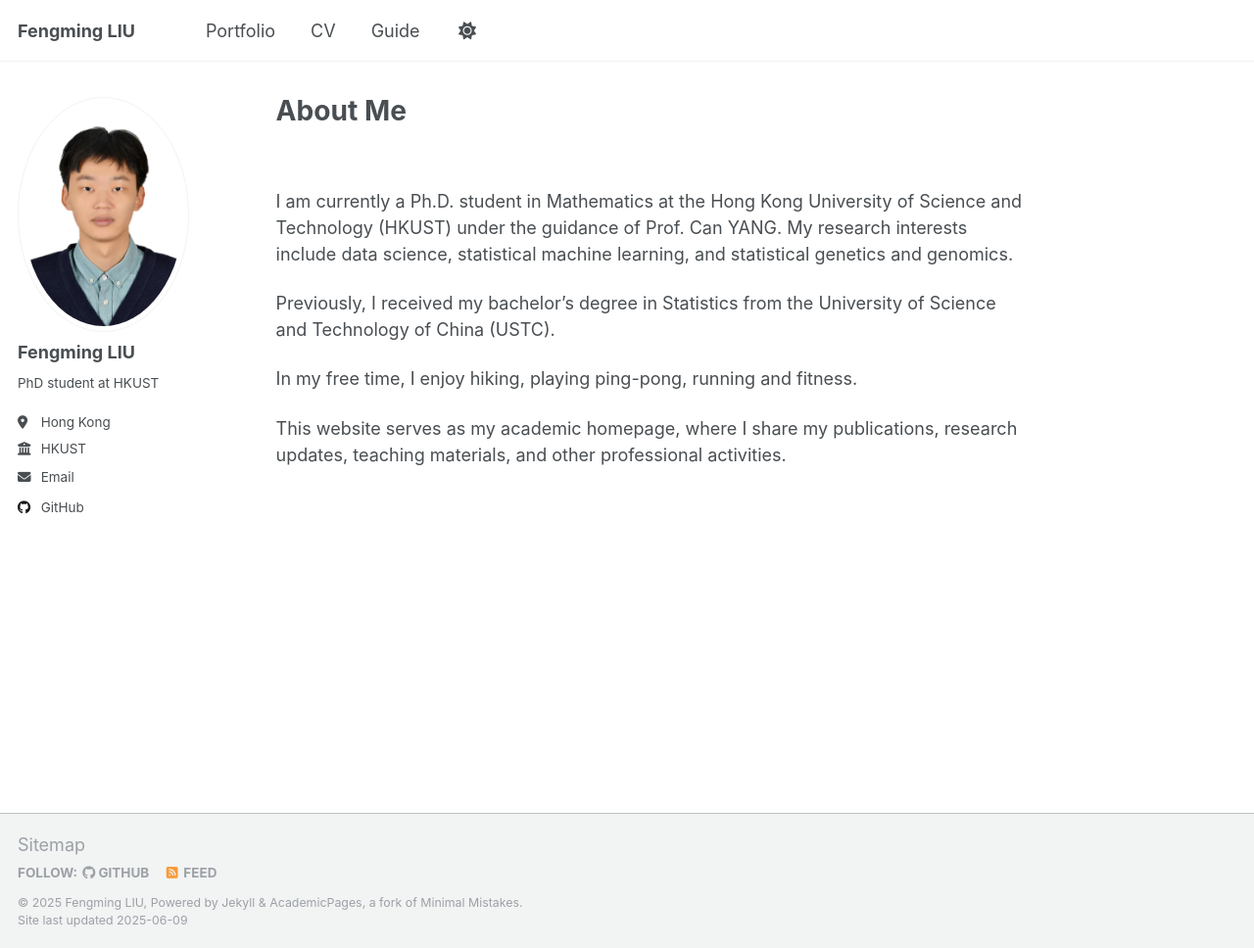
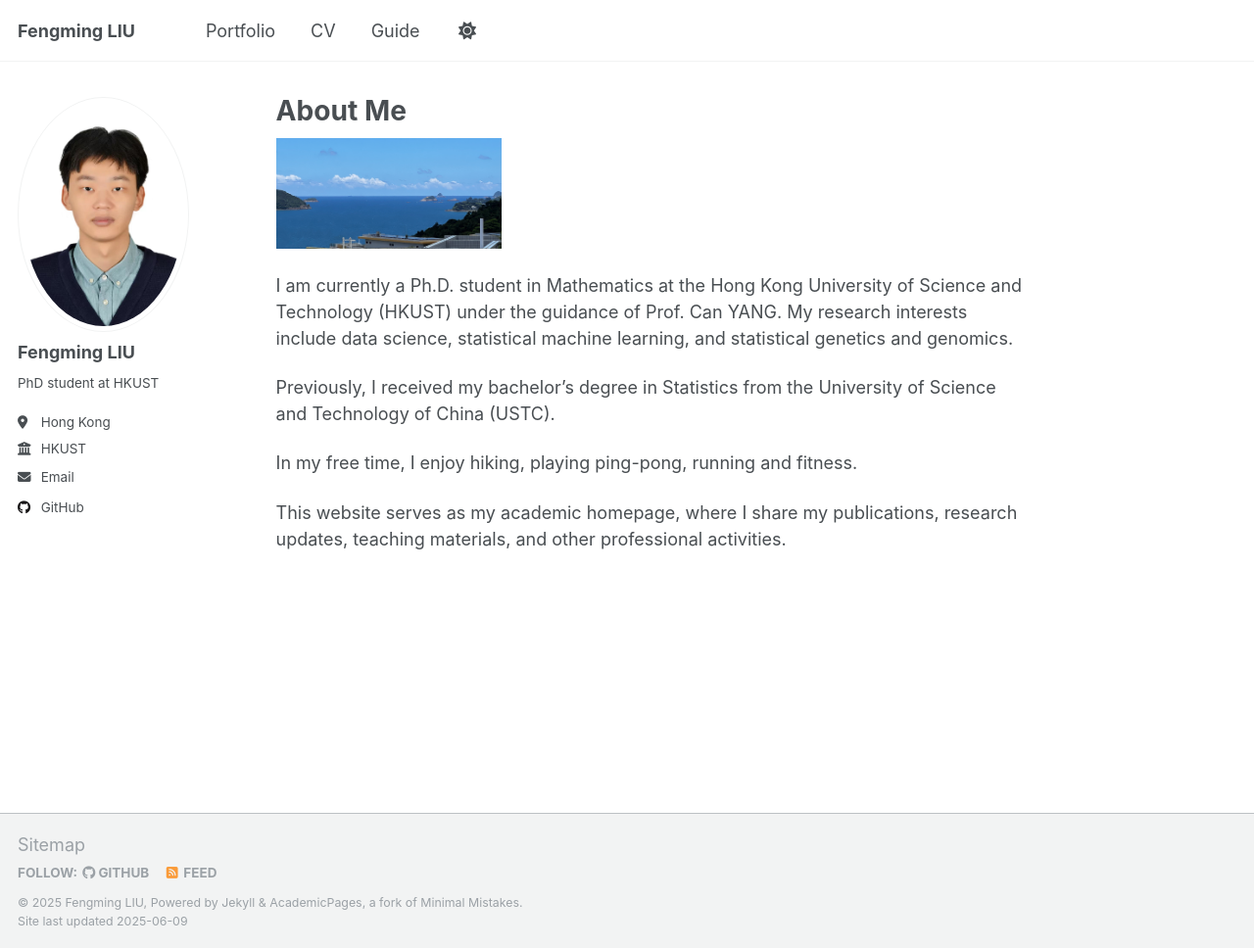
Before and after one commit to FerminLiu/FerminLiu.github.io, a Jekyll site: the page built from _pages/about.md, in a window 1280 px wide and 968 px high. Shown: the whole window at 98% size. Built offline with Jekyll 4.4.1, drawn with Linux system fonts in a browser that asks for light colours.

Commit message:
Update about.md

```diff
--- a/_pages/about.md
+++ b/_pages/about.md
@@ -4,7 +4,7 @@ title: "About Me"
 author_profile: true
 
 ---
-![](scene.jpeg)
+<img src="/images/scene.jpeg" alt="" style="width:30%;"/>
 
 I am currently a Ph.D. student in Mathematics at the Hong Kong University of Science and Technology (HKUST) under the guidance of Prof. Can YANG. My research interests include data science, statistical machine learning, and statistical genetics and genomics.
 
```
